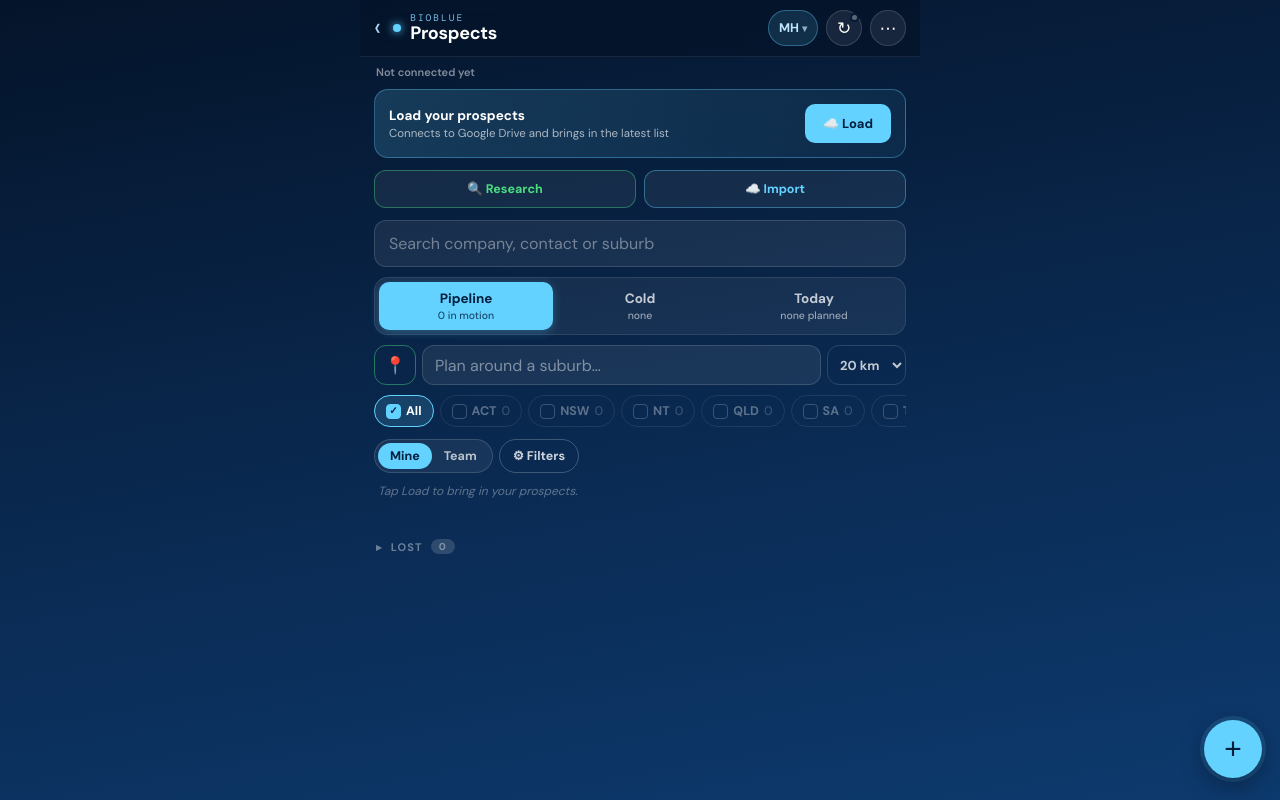
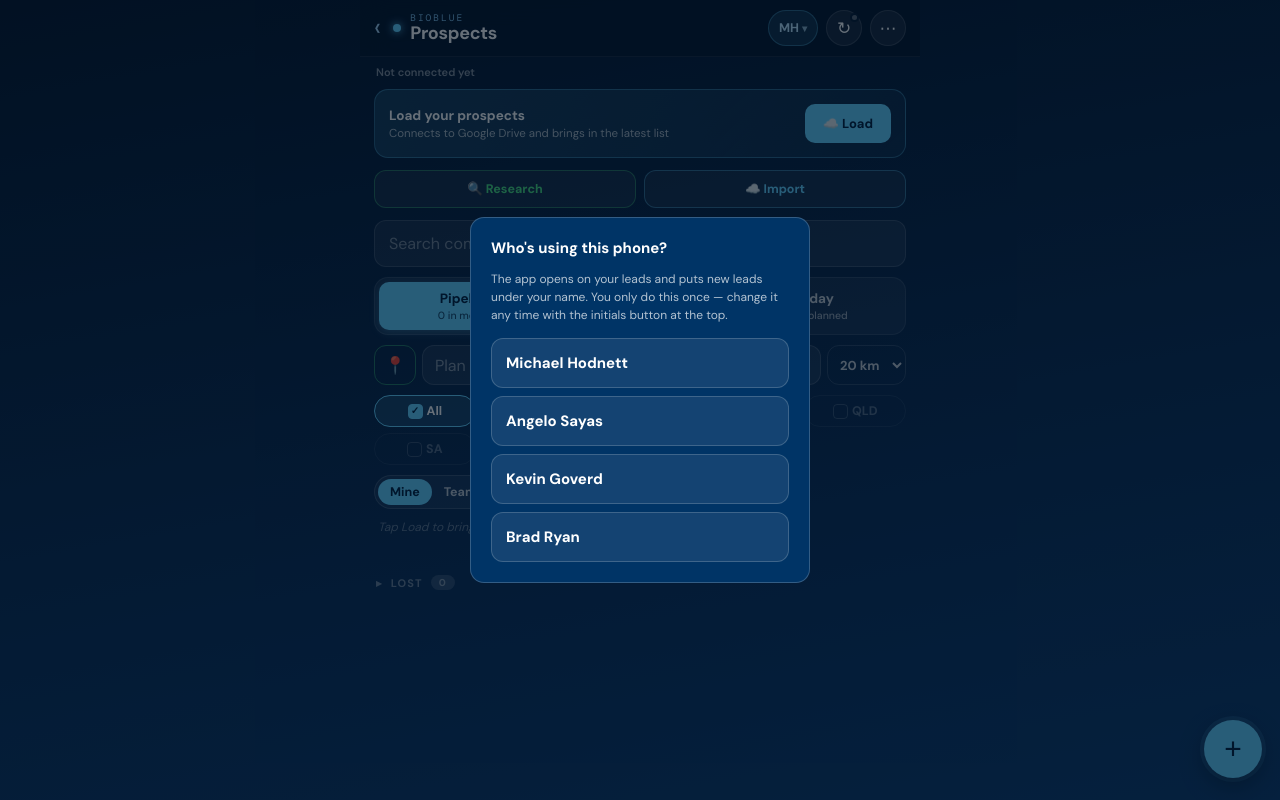
Before and after one commit to michaelhodnett2022-coder/bioblue-prospect-tracker, a plain HTML site: page index.html in a window 1280 px wide. Drawn offline with nearby package versions, Linux system fonts and the light colour scheme.

Commit message:
Update index.html

```diff
--- a/index.html
+++ b/index.html
@@ -315,7 +315,7 @@ body { background:#071a33 linear-gradient(170deg,#04142a 0%,#0a2a52 55%,#0d3a6e
 .a-chip { flex:none;display:inline-flex;align-items:center;gap:5px;font-family:'DM Sans',sans-serif;font-size:12px;font-weight:700;padding:7px 10px;
   border-radius:20px;border:1px solid rgba(255,255,255,0.18);background:rgba(255,255,255,0.08);color:white;cursor:pointer;white-space:nowrap; }
 .a-chip .x { opacity:0.55;font-size:11px; }
-.state-chips { display:flex;gap:6px;overflow-x:auto;scrollbar-width:none;margin-bottom:10px;padding-bottom:2px; }
+.state-chips { display:grid;grid-template-columns:repeat(5,1fr);gap:6px;margin-bottom:10px; }
 .state-chips::-webkit-scrollbar { display:none; }
 .st-chip { flex:none;display:inline-flex;align-items:center;gap:5px;font-family:'DM Sans',sans-serif;font-size:12.5px;font-weight:700;padding:7px 11px;border-radius:20px;
   border:1px solid rgba(255,255,255,0.2);background:transparent;color:rgba(255,255,255,0.75);cursor:pointer; }
@@ -327,7 +327,12 @@ body { background:#071a33 linear-gradient(170deg,#04142a 0%,#0a2a52 55%,#0d3a6e
 .bdm-seg button { font-family:'DM Sans',sans-serif;font-size:12.5px;font-weight:700;padding:5px 12px;border-radius:16px;border:none;background:transparent;color:rgba(255,255,255,0.7);cursor:pointer;white-space:nowrap; }
 .bdm-seg button.on { background:#64d2ff;color:#001f3f; }
 .bdm-seg button .x { margin-left:5px;opacity:0.6;font-size:11px; }
-.st-chip:not(.on):has(.n[data-z]) { opacity:0.45; }
+.state-chips .st-chip { justify-content:center;padding:7px 2px;gap:4px;min-width:0; }
+.st-chip.empty:not(.on) { opacity:0.4; }
+.who-list { display:flex;flex-direction:column;gap:8px;margin-top:14px; }
+.who-list button { font-family:'DM Sans',sans-serif;font-size:15px;font-weight:700;padding:14px;border-radius:12px;cursor:pointer;
+  background:rgba(255,255,255,0.08);border:1px solid rgba(255,255,255,0.18);color:white;text-align:left; }
+.who-list button:active { background:#64d2ff;color:#001f3f; }
 .section-label { margin:18px 2px 8px; }
 .p-card { border-radius:16px;padding:12px 14px 12px 16px;margin-bottom:8px;background:rgba(255,255,255,0.065);border-color:rgba(255,255,255,0.09);transition:transform .15s; }
 .p-card::before { width:4px;background:var(--bar,var(--accent,#64d2ff)); }
@@ -583,6 +588,14 @@ body.sheet-open { overflow:hidden; }
   </div>
 </div>
 
+<div class="modal-overlay" id="whoModal">
+  <div class="modal-box">
+    <h3>Who's using this phone?</h3>
+    <div style="font-size:12px;opacity:0.7;line-height:1.5;">The app opens on your leads and puts new leads under your name. You only do this once &mdash; change it any time with the initials button at the top.</div>
+    <div class="who-list" id="whoList"></div>
+  </div>
+</div>
+
 <div class="toast" id="toast"></div>
 
 <script>
@@ -2617,11 +2630,10 @@ function toggleStateFilter(st) {
 function renderStateChips(counts) {
   const wrap = document.getElementById('stateChips');
   if (!wrap) return;
-  const chip = (key, label, on, n) =>
-    `<button class="st-chip${on ? ' on' : ''}" onclick="toggleStateFilter('${key}')"><span class="tick">${on ? '&#10003;' : ''}</span>${label}${n !== undefined ? ` <span class="n"${n ? '' : ' data-z'}>${n}</span>` : ''}</button>`;
-  // States with leads first (busiest first), so your own states sit on screen; empty ones trail behind, dimmed.
-  const order = STATES.slice().sort((a, b) => (counts[b] || 0) - (counts[a] || 0) || a.localeCompare(b));
-  wrap.innerHTML = chip('ALL', 'All', !stateFilter.size) + order.map(st => chip(st, st, stateFilter.has(st), counts[st] || 0)).join('');
+  // Two fixed rows (All + 8 states), same order for everyone; states with no leads in view are greyed.
+  const chip = (key, label, on, empty) =>
+    `<button class="st-chip${on ? ' on' : ''}${empty ? ' empty' : ''}" onclick="toggleStateFilter('${key}')"><span class="tick">${on ? '&#10003;' : ''}</span>${label}</button>`;
+  wrap.innerHTML = chip('ALL', 'All', !stateFilter.size, false) + STATES.map(st => chip(st, st, stateFilter.has(st), !counts[st])).join('');
 }
 
 function setBdmFilter(name) {
@@ -3100,6 +3112,21 @@ function render() {
 populateBdmDropdowns();
 populateStateDropdowns();
 updateBdmInitials();
+// First visit on this phone: ask who's using it rather than quietly defaulting to Michael.
+(function askWhoOnFirstUse() {
+  let chosen = null;
+  try { chosen = localStorage.getItem('bb_tracker_bdm'); } catch (e) {}
+  if (chosen) return;
+  document.getElementById('whoList').innerHTML = BDM_LIST.map(n =>
+    `<button onclick="pickWho('${n.replace(/'/g, "\\'")}')">${escapeHtml(n)}</button>`).join('');
+  document.getElementById('whoModal').classList.add('open');
+})();
+function pickWho(name) {
+  document.getElementById('whoModal').classList.remove('open');
+  const sel = document.getElementById('actingAsBDM');
+  if (sel) sel.value = name;
+  setCurrentBDM(name);
+}
 initSwipe();
 render();
 </script>
```
